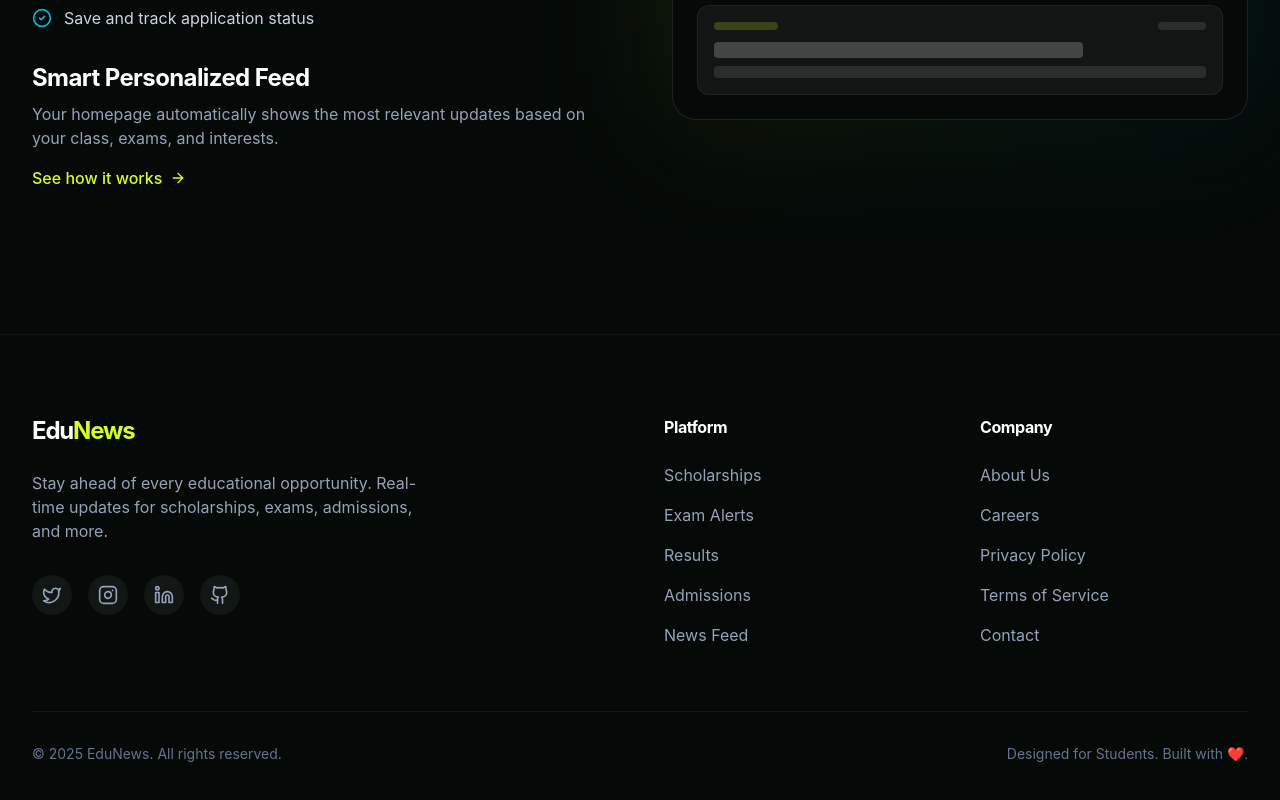
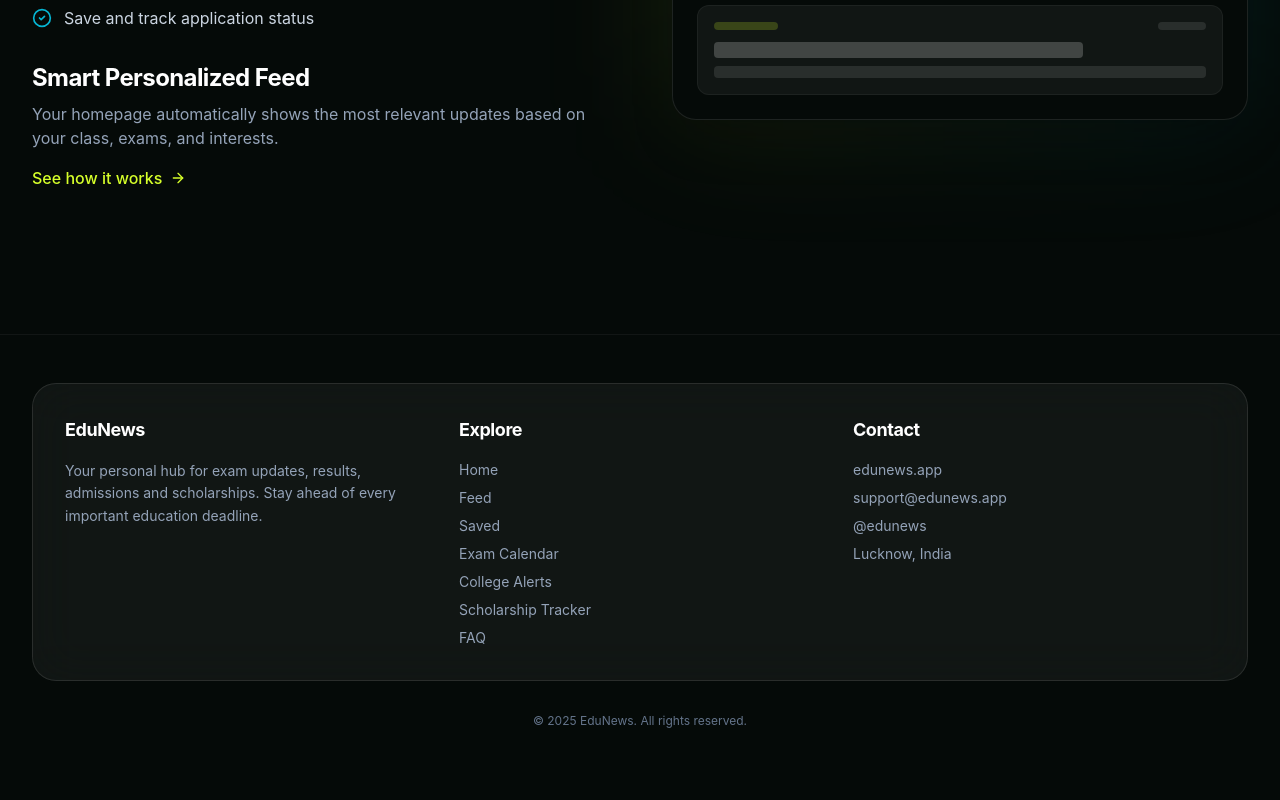
Before and after one commit to laxmiv101085-web/Edu-News, a Next.js app in the folder apps/web/: page / in a window 1280 px wide. Shown: the part 1832-2632 px from the top of the page. After the commit the page ends 2609 px from the top, so only its background shows below. Built offline with nearby package versions, Linux system fonts and the light colour scheme; no server answers.

Commit message:
Update Footer with 3-column info block
- Replace standard footer content with 3-column info block (EduNews, Explore, Contact)
- Apply glassmorphism card styling to footer content

```diff
--- a/apps/web/src/components/Footer.tsx
+++ b/apps/web/src/components/Footer.tsx
@@ -4,63 +4,53 @@ import { Twitter, Instagram, Linkedin, Github } from 'lucide-react';
 
 const Footer = () => {
     return (
-        <footer className="bg-bg-dark border-t border-white/5 pt-20 pb-10">
-            <div className="max-w-7xl mx-auto px-4 sm:px-6 lg:px-8">
-                <div className="grid grid-cols-1 md:grid-cols-4 gap-12 mb-16">
-                    <div className="col-span-1 md:col-span-2">
-                        <Link href="/" className="text-2xl font-bold text-white tracking-tighter mb-6 block">
-                            Edu<span className="text-accent-yellow">News</span>
-                        </Link>
-                        <p className="text-neutral-400 max-w-sm mb-8">
-                            Stay ahead of every educational opportunity. Real-time updates for scholarships, exams, admissions, and more.
-                        </p>
-                        <div className="flex space-x-4">
-                            {[Twitter, Instagram, Linkedin, Github].map((Icon, i) => (
-                                <a
-                                    key={i}
-                                    href="#"
-                                    className="w-10 h-10 rounded-full bg-white/5 flex items-center justify-center text-neutral-400 hover:bg-accent-yellow hover:text-bg-dark transition-all"
-                                >
-                                    <Icon className="w-5 h-5" />
-                                </a>
-                            ))}
+        <footer className="bg-bg-dark border-t border-white/5 py-12 relative overflow-hidden">
+            <div className="max-w-7xl mx-auto px-4 sm:px-6 lg:px-8 relative z-10">
+                <div className="p-8 rounded-3xl bg-white/5 border border-white/10 backdrop-blur-xl">
+                    <div className="grid md:grid-cols-3 gap-8">
+                        {/* Column 1 */}
+                        <div>
+                            <h4 className="font-bold text-white text-lg mb-4">EduNews</h4>
+                            <p className="text-sm text-neutral-400 leading-relaxed">
+                                Your personal hub for exam updates, results, admissions and scholarships. Stay ahead of every important education deadline.
+                            </p>
                         </div>
-                    </div>
 
-                    <div>
-                        <h3 className="text-white font-bold mb-6">Platform</h3>
-                        <ul className="space-y-4">
-                            {['Scholarships', 'Exam Alerts', 'Results', 'Admissions', 'News Feed'].map((item) => (
-                                <li key={item}>
-                                    <Link href="#" className="text-neutral-400 hover:text-accent-yellow transition-colors">
-                                        {item}
-                                    </Link>
+                        {/* Column 2 */}
+                        <div>
+                            <h4 className="font-bold text-white text-lg mb-4">Explore</h4>
+                            <ul className="space-y-2 text-sm text-neutral-400">
+                                <li className="hover:text-accent-yellow cursor-pointer transition-colors">
+                                    <Link href="/">Home</Link>
                                 </li>
-                            ))}
-                        </ul>
-                    </div>
+                                <li className="hover:text-accent-yellow cursor-pointer transition-colors">
+                                    <Link href="/feed">Feed</Link>
+                                </li>
+                                <li className="hover:text-accent-yellow cursor-pointer transition-colors">
+                                    <Link href="/saved">Saved</Link>
+                                </li>
+                                <li className="hover:text-accent-yellow cursor-pointer transition-colors">Exam Calendar</li>
+                                <li className="hover:text-accent-yellow cursor-pointer transition-colors">College Alerts</li>
+                                <li className="hover:text-accent-yellow cursor-pointer transition-colors">Scholarship Tracker</li>
+                                <li className="hover:text-accent-yellow cursor-pointer transition-colors">FAQ</li>
+                            </ul>
+                        </div>
 
-                    <div>
-                        <h3 className="text-white font-bold mb-6">Company</h3>
-                        <ul className="space-y-4">
-                            {['About Us', 'Careers', 'Privacy Policy', 'Terms of Service', 'Contact'].map((item) => (
-                                <li key={item}>
-                                    <Link href="#" className="text-neutral-400 hover:text-accent-yellow transition-colors">
-                                        {item}
-                                    </Link>
-                                </li>
-                            ))}
-                        </ul>
+                        {/* Column 3 */}
+                        <div>
+                            <h4 className="font-bold text-white text-lg mb-4">Contact</h4>
+                            <ul className="space-y-2 text-sm text-neutral-400">
+                                <li>edunews.app</li>
+                                <li>support@edunews.app</li>
+                                <li>@edunews</li>
+                                <li>Lucknow, India</li>
+                            </ul>
+                        </div>
                     </div>
                 </div>
 
-                <div className="border-t border-white/5 pt-8 flex flex-col md:flex-row justify-between items-center">
-                    <p className="text-neutral-500 text-sm">
-                        © {new Date().getFullYear()} EduNews. All rights reserved.
-                    </p>
-                    <p className="text-neutral-500 text-sm mt-2 md:mt-0">
-                        Designed for Students. Built with ❤️.
-                    </p>
+                <div className="mt-8 text-center text-neutral-500 text-xs">
+                    © {new Date().getFullYear()} EduNews. All rights reserved.
                 </div>
             </div>
         </footer>
```
